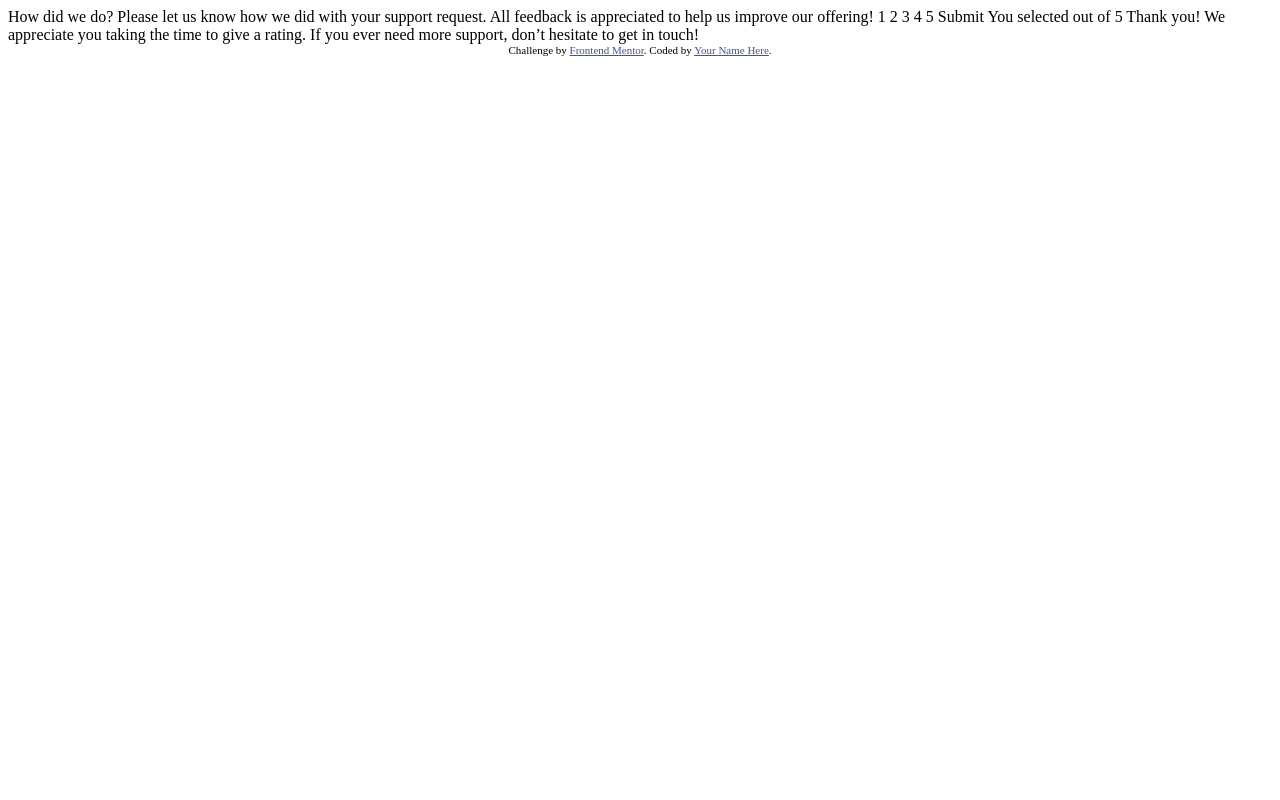
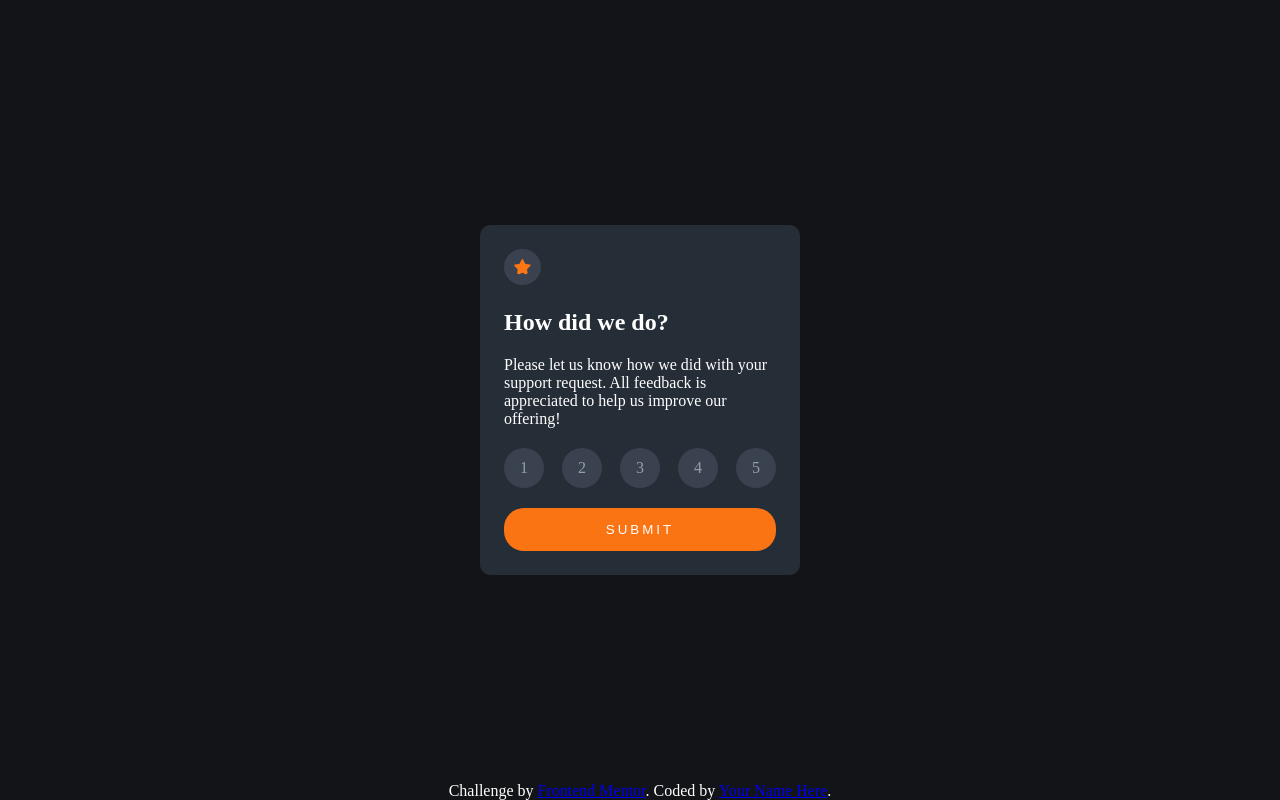
Before and after one commit to yosoydead/frontend-mentor-stuff, a plain HTML site: page interactive-rating-component-main/index.html in a window 1280 px wide. Drawn offline with Linux system fonts and the light colour scheme.

Commit message:
first card html css

```diff
--- a/interactive-rating-component-main/index.html
+++ b/interactive-rating-component-main/index.html
@@ -7,17 +7,13 @@
   <link rel="icon" type="image/png" sizes="32x32" href="./images/favicon-32x32.png">
 
   <title>Frontend Mentor | Interactive rating component</title>
-
+  <link rel="stylesheet" href="styles.css">
   <!-- Feel free to remove these styles or customise in your own stylesheet 👍 -->
-  <style>
-    .attribution { font-size: 11px; text-align: center; }
-    .attribution a { color: hsl(228, 45%, 44%); }
-  </style>
 </head>
 <body>
 
   <!-- Rating state start -->
-
+<!--
   How did we do?
 
   Please let us know how we did with your support request. All feedback is appreciated
@@ -25,25 +21,65 @@
 
   1 2 3 4 5
 
-  Submit
+  Submit -->
 
   <!-- Rating state end -->
 
   <!-- Thank you state start -->
 
-  You selected <!-- Add rating here --> out of 5
+  <!-- You selected Add rating here out of 5
 
   Thank you!
 
   We appreciate you taking the time to give a rating. If you ever need more support,
-  don’t hesitate to get in touch!
+  don’t hesitate to get in touch! -->
 
   <!-- Thank you state end -->
+  <main>
+    <section id="Review">
+      <div id="Review-Modal">
+        <div id="Review-Modal--icon">
+          <img src="./images/icon-star.svg" />
+        </div>
 
+        <div id="Review-Modal--body">
+          <h2>How did we do?</h2>
 
-  <div class="attribution">
+          <p>
+            Please let us know how we did with your support request. All feedback is appreciated to help us improve our offering!
+          </p>
+
+          <div id="Review-Modal--body-rating">
+            <ul>
+              <li class="rating-select">
+                1
+              </li>
+              <li class="rating-select">
+                2
+              </li>
+              <li class="rating-select">
+                3
+              </li>
+              <li class="rating-select">
+                4
+              </li>
+              <li class="rating-select">
+                5
+              </li>
+            </ul>
+          </div>
+        </div>
+
+        <button class="text-uppercase">submit</button>
+      </div>
+    </section>
+  </main>
+
+  <footer class="attribution">
     Challenge by <a href="https://www.frontendmentor.io?ref=challenge" target="_blank">Frontend Mentor</a>.
     Coded by <a href="#">Your Name Here</a>.
-  </div>
+  </footer>
+
+  <script src="script.js"></script>
 </body>
 </html>
--- /dev/null
+++ b/interactive-rating-component-main/styles.css
@@ -0,0 +1,113 @@
+:root {
+    --orange: hsl(25, 97%, 53%);
+    --white: hsl(0, 0%, 100%);
+    --lightGrey: hsl(217, 12%, 63%);
+    --mediumGrey: hsl(217, 15%, 27%);
+    --darkBlue: hsl(213, 19%, 18%);
+    --veryDarkBlue: hsl(216, 12%, 8%);
+}
+
+* {
+    margin: 0;
+    padding: 0;
+    box-sizing: border-box;
+    list-style: none;
+}
+
+html,
+body {
+    width: 100%;
+    height: 100%;
+}
+
+body {
+    background-color: var(--veryDarkBlue);
+    color: var(--white);
+}
+
+footer {
+    position: fixed;
+    bottom: 0;
+    width: 100%;
+    text-align: center;
+}
+
+main {
+    width: 100%;
+    height: 100%;
+    display: flex;
+    justify-content: center;
+    align-items: center;
+}
+
+.text-uppercase { text-transform: uppercase; }
+
+#Review-Modal {
+    max-width: 320px;
+    padding: 24px;
+    background-color: var(--darkBlue);
+    border-radius: 10px;
+}
+
+#Review-Modal button {
+    outline: none;
+    border: none;
+    background-color: var(--orange);
+    color: var(--white);
+    width: 100%;
+    padding: 14px 0;
+    border-radius: 20px;
+    letter-spacing: 3px;
+}
+
+#Review-Modal button:hover {
+    color: var(--orange);
+    background-color: var(--white);
+    cursor: pointer;
+}
+
+#Review-Modal--icon {
+    margin-bottom: 20px;
+}
+
+#Review-Modal--icon img {
+    display: inline-block;
+    background-color: var(--mediumGrey);
+    border-radius: 50%;
+    padding: 10px;
+}
+
+#Review-Modal--body {
+    margin-bottom: 20px;
+}
+
+#Review-Modal--body h2, p {
+    margin-bottom: 20px;
+}
+
+#Review-Modal--body-rating ul {
+    display: flex;
+    justify-content: space-between;
+}
+
+#Review-Modal--body-rating ul .rating-select {
+    width: 40px;
+    height: 40px;
+    background-color: var(--mediumGrey);
+    border-radius: 50%;
+    display: flex;
+    justify-content: center;
+    align-items: center;
+    color: var(--lightGrey);
+}
+
+#Review-Modal--body-rating ul .rating-select:hover {
+    cursor: pointer;
+    background-color: var(--orange);
+    color: var(--white);
+}
+
+#Review-Modal--body-rating ul .rating-select.selected {
+    background-color: var(--lightGrey);
+    color: var(--white);
+}
```
